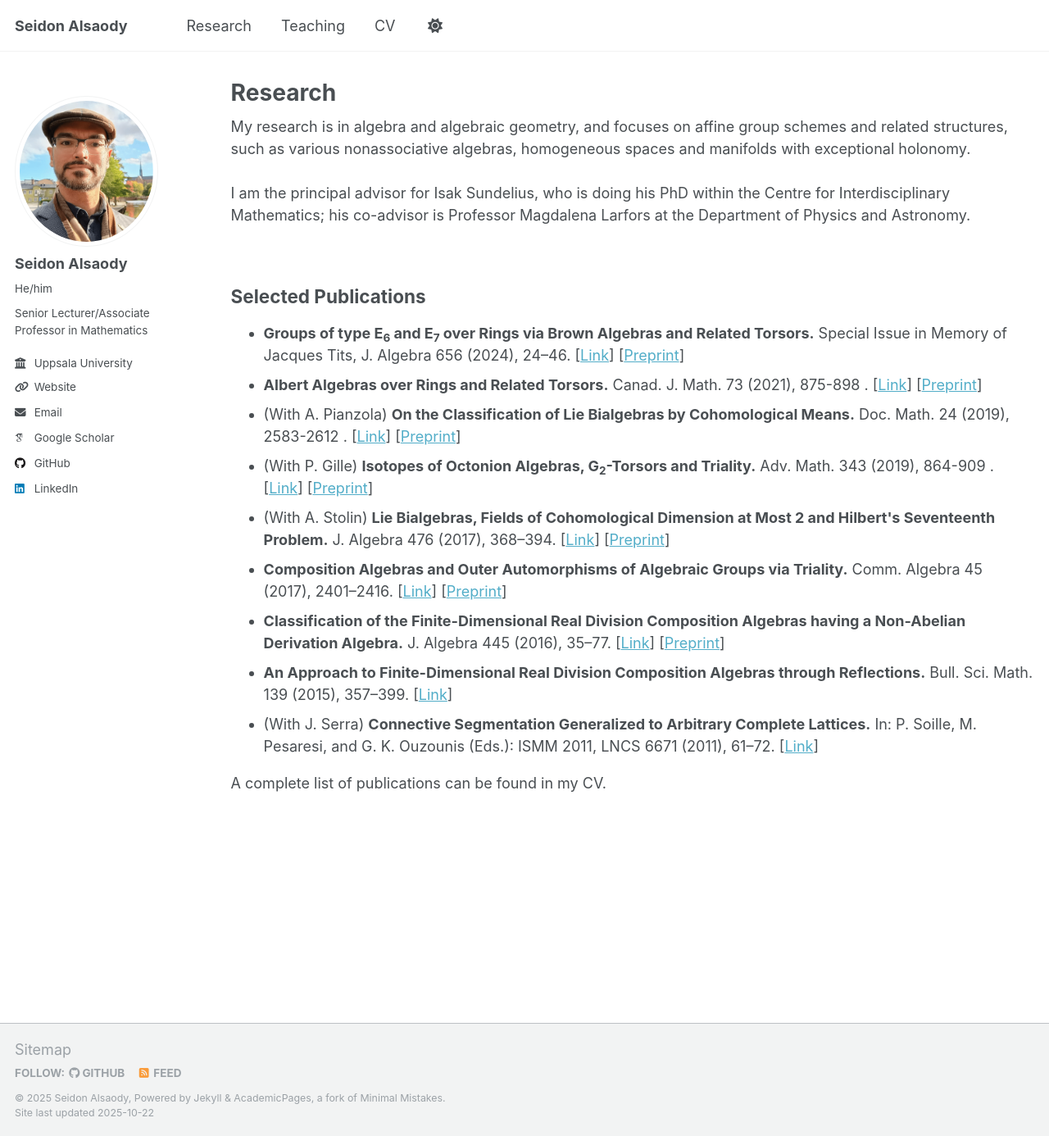
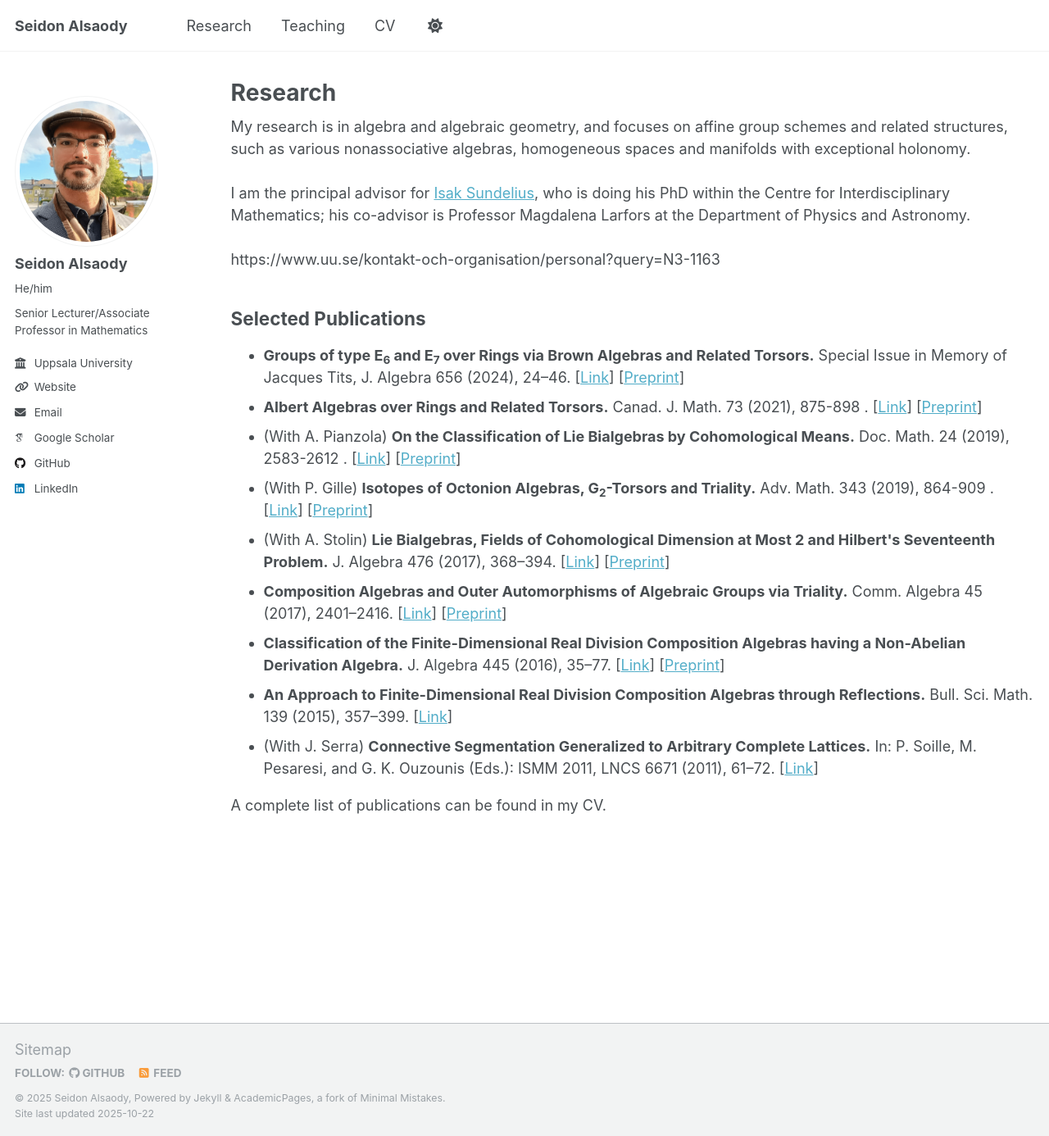
Before and after one commit to seidon-alsaody/seidon-alsaody.github.io, a Jekyll site: the page built from _pages/publications.html, in a window 1280 px wide and 1386 px high. Shown: the whole window at 82% size. Built offline with Jekyll 4.4.1, drawn with Linux system fonts in a browser that asks for light colours; some web fonts are replaced; a script that is not in the unit is left out; part of the change alters nothing that is shown.

Commit message:
Update publications.html

```diff
--- a/_pages/publications.html
+++ b/_pages/publications.html
@@ -8,9 +8,11 @@ author_profile: true
 My research is in algebra and algebraic geometry, and focuses on affine group schemes and related structures, such as various nonassociative algebras, homogeneous spaces and manifolds with
 exceptional holonomy. <br> <br>
 
-I am the principal advisor for Isak Sundelius, who is doing his PhD within the Centre for Interdisciplinary Mathematics; his co-advisor is Professor Magdalena Larfors
+I am the principal advisor for <a href="https://isaksundelius.github.io/" target="_blank" rel="noopener noreferrer">Isak Sundelius</a>, who is doing his PhD within the Centre for
+Interdisciplinary Mathematics; his co-advisor is Professor Magdalena Larfors
 at the Department of Physics and Astronomy. <br> <br>
 
+https://www.uu.se/kontakt-och-organisation/personal?query=N3-1163
 <section id="publications">
     <h2>Selected Publications</h2>
     <ul class="publications-list">
```
